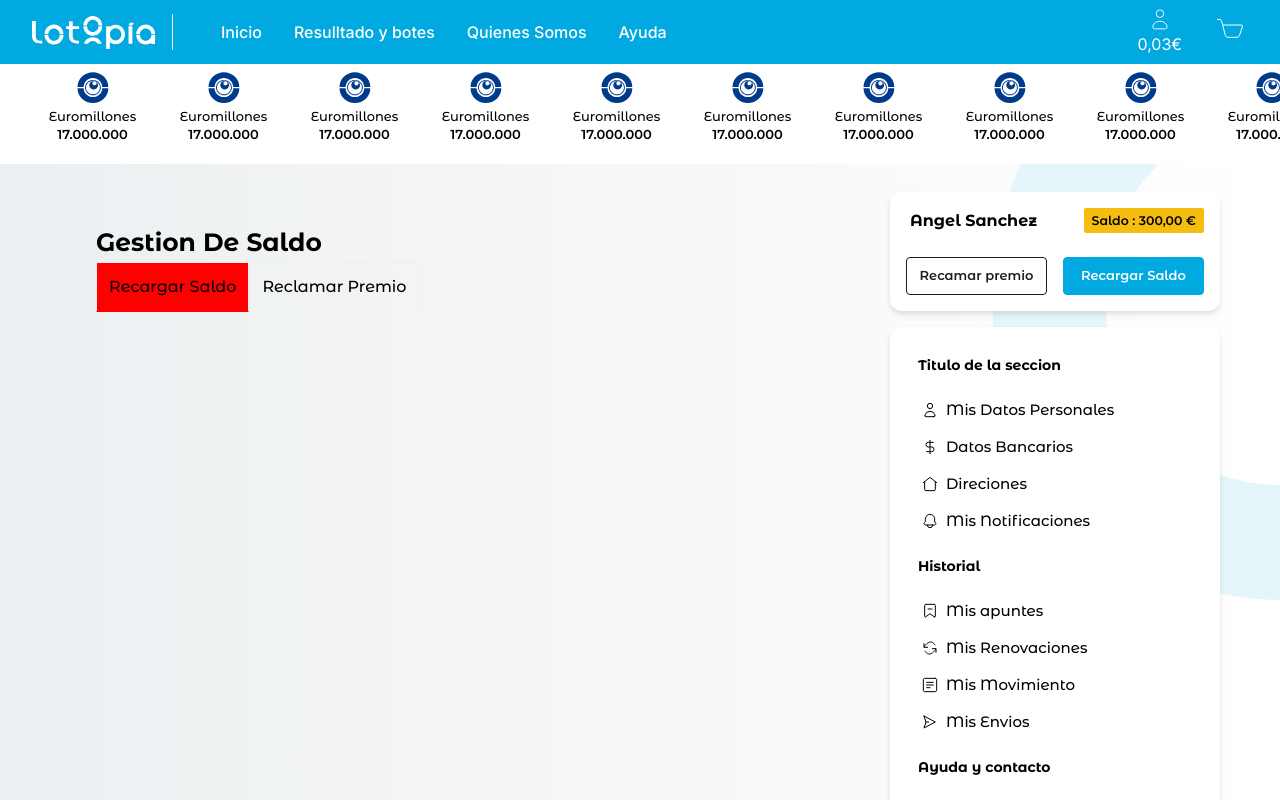
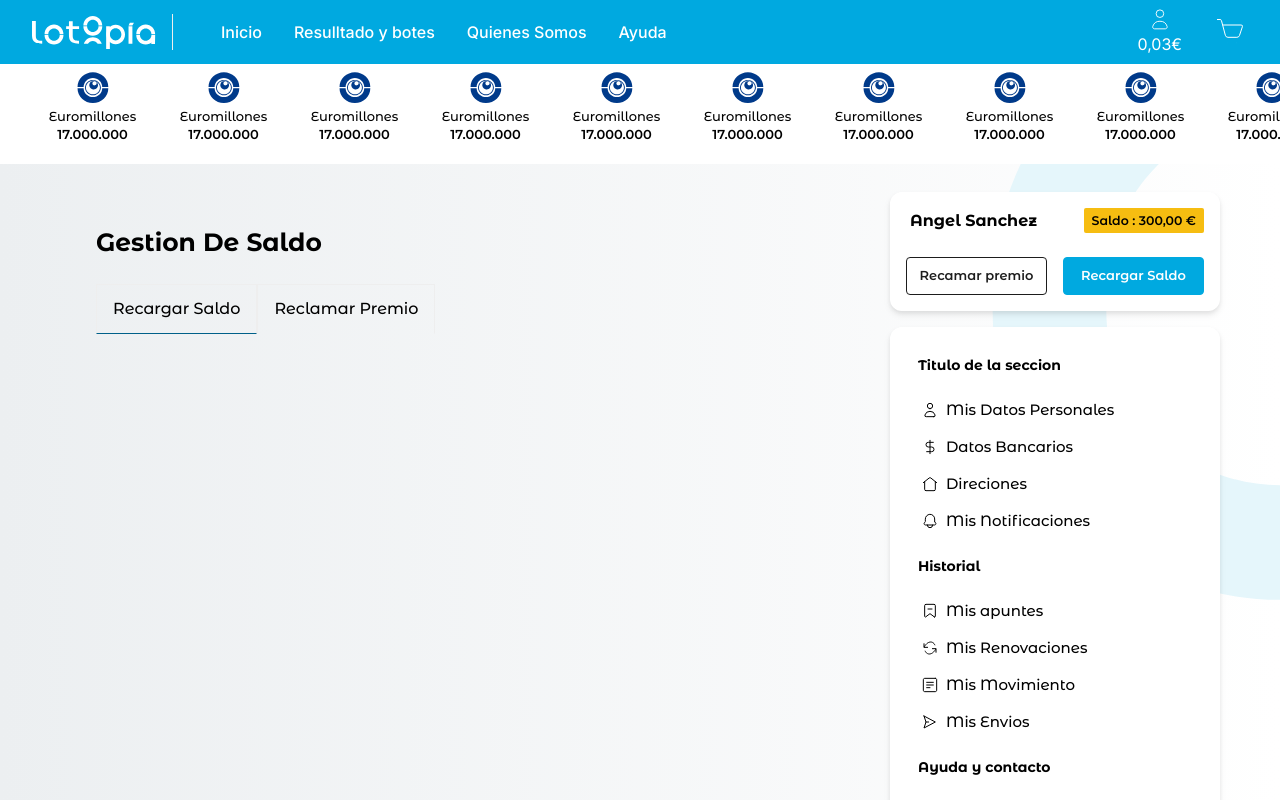
Before and after one commit to angeleesc/pulpo-line-challenger-2, a Next.js app: page / in a window 1280 px wide. Shown: the top 800 px of the page. Built offline with nearby package versions, Linux system fonts and the light colour scheme.

Commit message:
configuracion del lading

```diff
--- a/src/app/(siteLayout)/page.tsx
+++ b/src/app/(siteLayout)/page.tsx
@@ -24,7 +24,7 @@ export default function Home() {
   return (
     <main className="p-8">
       <div className="ml-16">
-        <h3 className="font-bold text-[25px]  mt-8">Gestion De Saldo</h3>
+        <h3 className="font-bold text-[25px] leading-9  mt-8 mb-6">Gestion De Saldo</h3>
         <MenuTabOption currentOption  = {tabOptionSelectesState}  setOption={setTabOptionSelectesState} options={recargaMenuOptions}  />
       </div>
     </main>
--- a/src/app/component/tabs/menu-tab/MenuTabOption.tsx
+++ b/src/app/component/tabs/menu-tab/MenuTabOption.tsx
@@ -1,28 +1,36 @@
+"use client";
+import { OptionsTabsType } from "@/types/tabOptions";
+import React from "react";
+import "./tab-button.css";
 
-"use client"
-import { OptionsTabsType } from '@/types/tabOptions'
-import React from 'react'
-import "./tab-button.css"
+type MenuTabOptionPropsType = {
+  options: OptionsTabsType[];
+  setOption: (value: string) => void;
+  currentOption: String;
+};
 
-
-
-type MenuTabOptionPropsType ={
-  options:OptionsTabsType[]
-  setOption: (value:string)=> void
-  currentOption: String
-}
-
-
-export default function MenuTabOption({ options, currentOption, setOption  }:MenuTabOptionPropsType) {
+export default function MenuTabOption({
+  options,
+  currentOption,
+  setOption,
+}: MenuTabOptionPropsType) {
   return (
     <div>
-      {
-options.map((option, i )=>{
-  return <button key={i} onClick={()=> setOption(option.value || "Default")} className={ currentOption === option.value? "tab-button tab-button-active" : "tab-button  tab-button-disable" } >
-    {option.title}
-  </button>
-})
-      }
+      {options.map((option, i) => {
+        return (
+          <button
+            key={i}
+            onClick={() => setOption(option.value || "Default")}
+            className={
+              currentOption === option.value
+                ? "tab-button tab-button-active"
+                : "tab-button  tab-button-disable"
+            }
+          >
+            {option.title}
+          </button>
+        );
+      })}
     </div>
-  )
+  );
 }
--- a/src/app/component/tabs/menu-tab/tab-button.css
+++ b/src/app/component/tabs/menu-tab/tab-button.css
@@ -1,7 +1,7 @@
 .tab-button {
-    @apply text-[1rem] font-montserrat font-medium leading-6 p-3 border border-b-transparent text-center transition-colors ;
+    @apply text-[1rem] font-montserrat font-medium leading-6 py-3 px-4 border border-b-transparent text-center transition-colors ;
 
     &.tab-button-active{
-        background-color: red;
+        @apply border-b-primary-pressed
     }
 }
```
